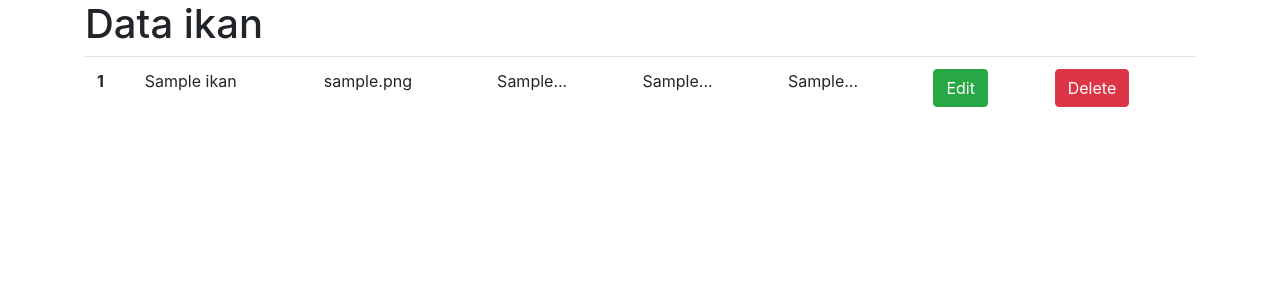
After one commit to bayuik/fishTech, a PHP site: page /admin.php in a window 1280 px wide. The commit adds this page. Shown: the top 300 px of the page. Run offline with PHP 8.4, Linux system fonts and the light colour scheme; tables that the repository leaves empty or names only in its code hold one stand-in row (values such as "Sample post").

Commit message:
add connection.php

```diff
--- /dev/null
+++ b/admin.php
@@ -0,0 +1,49 @@
+<?php
+    include "connection.php";
+
+    $select = mysqli_query($db, $queryAdmin);
+
+    if(isset($_GET['del'])){
+        deleteFish($_GET['del']);
+        header("Location: admin.php");
+    }
+?>
+
+<!DOCTYPE html>
+<html lang="en">
+
+<head>
+    <meta charset="UTF-8">
+    <meta http-equiv="X-UA-Compatible" content="IE=edge">
+    <meta name="viewport" content="width=device-width, initial-scale=1.0">
+    <title>Admin Page</title>
+    <link rel="stylesheet" href="https://stackpath.bootstrapcdn.com/bootstrap/4.1.3/css/bootstrap.min.css"
+        integrity="sha384-MCw98/SFnGE8fJT3GXwEOngsV7Zt27NXFoaoApmYm81iuXoPkFOJwJ8ERdknLPMO" crossorigin="anonymous">
+</head>
+
+<body>
+    <div class="container">
+        <h1>Data ikan</h1>
+        <table class="table">
+            <?php $counter = 1; ?>
+            <?php while($fish = mysqli_fetch_assoc($select)): ?>
+            <tbody>
+                <tr>
+                    <th><?= $counter; ?></th>
+                    <td><?= $fish["NAMA_IKAN"] ?></td>
+                    <td><?= $fish["GAMBAR"] ?></td>
+                    <td><?= substr($fish["DESKRIPSI"], 0, 15). "..." ?></td>
+                    <td><?= substr($fish["REPRODUKSI_IKAN"], 0, 15). "..." ?></td>
+                    <td><?= substr($fish["PERAWATAN"], 0, 15). "..." ?></td>
+                    <td><a href="updateFish.php<?= "?id={$fish["ID_IKAN"]}" ?>" class="btn btn-success">Edit</a></td>
+                    <td><a href="admin.php<?= "?del={$fish["ID_IKAN"]}" ?>" class="btn btn-danger">Delete</a></td>
+                </tr>
+            </tbody>
+            <?php $counter++ ?>
+            <?php endwhile; ?>
+        </table>
+    </div>
+
+</body>
+
+</html>
--- /dev/null
+++ b/connection.php
@@ -0,0 +1,25 @@
+<?php
+    $db = mysqli_connect('localhost', 'root', '', 'fishtech');
+    if(!$db){
+        die ('koneksi dengan database gagal '. mysqli_connect_error());
+    }
+
+    function updateFish($idIkan, $kategoriIkan, $namaIkan, $gambarIkan, $deskripsiIkan, $reproduksiIkan, $perawatanIkan){
+        $query = "UPDATE ikan SET ID_KATEGORI = '$kategoriIkan', NAMA_IKAN = '$namaIkan', GAMBAR = '$gambarIkan', DESKRIPSI = '$deskripsiIkan', REPRODUKSI_IKAN = '$reproduksiIkan', PERAWATAN = '$perawatanIkan' WHERE ID_IKAN = $idIkan";
+        global $db;
+
+        $insertDb = mysqli_query($db, $query);
+        if(!$insertDb){
+            die ("Query error " . mysqli_error($db));
+        }
+    }
+
+    $queryAdmin = "SELECT ID_IKAN, NAMA_IKAN, GAMBAR, DESKRIPSI, REPRODUKSI_IKAN, PERAWATAN FROM ikan";
+
+    function deleteFish($idIkan){
+        $queryDelete = "DELETE FROM ikan WHERE ID_IKAN = $idIkan";
+        global $db;
+        $delete = mysqli_query($db, $queryDelete);
+        return $delete;
+    }
+?>
--- a/fishDetail.php
+++ b/fishDetail.php
@@ -1,10 +1,7 @@
 <?php include "components/navbar.php" ?>
 
 <?php
-        $db = mysqli_connect('localhost', 'root', '', 'fishtech');
-        if(!$db){
-            die ('koneksi dengan database gagal '. mysqli_connect_error());
-        }
+    include "connection.php";
 
         $idIkan = $_GET["id"];
 
--- a/insertFish.php
+++ b/insertFish.php
@@ -1,8 +1,5 @@
 <?php
-    $db = mysqli_connect('localhost', 'root', '', 'fishtech');
-    if(!$db){
-        die ('koneksi dengan database gagal '. mysqli_connect_error());
-    }
+    include "connection.php";
 
     if(isset($_POST['submit'])){
         $error = $_FILES['gambarIkan']['error'];
--- a/selectFish.php
+++ b/selectFish.php
@@ -1,8 +1,5 @@
 <?php
-    $db = mysqli_connect('localhost', 'root', '', 'fishtech');
-    if(!$db){
-        die ('koneksi dengan database gagal '. mysqli_connect_error());
-    }
+    include "connection.php";
 
     $idCategory = $_GET['idCategory'];
 
```
Also changed, not shown: updateFish.php (+8 -13 lines), assets/img/about.jpg (deleted), assets/img/hiasCupang.jpg (deleted), assets/img/hiasGuppy.jpg (deleted), assets/img/hiasKoi.jpg (deleted), assets/img/hiasKomet.jpg (deleted), assets/img/hiasLemon.jpg (deleted), assets/img/hiasManfish.jpg (deleted), assets/img/hiasMaskoki.jpg (deleted), assets/img/hiasNeon.jpg (deleted), assets/img/we.PNG (added).
